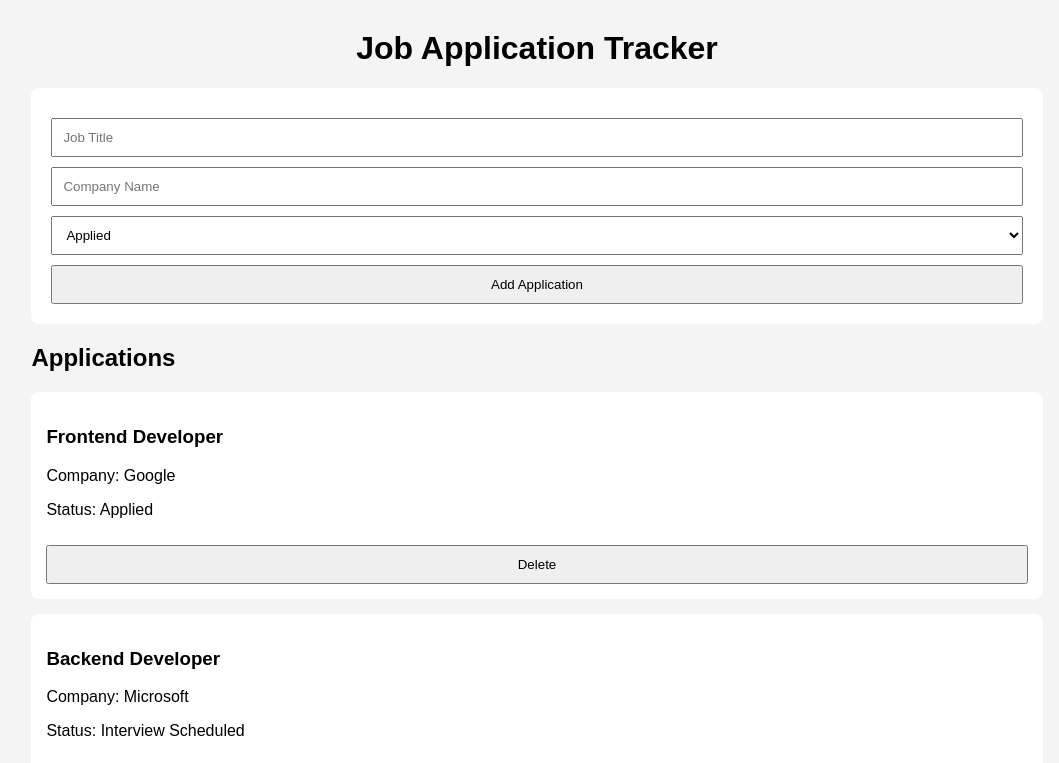
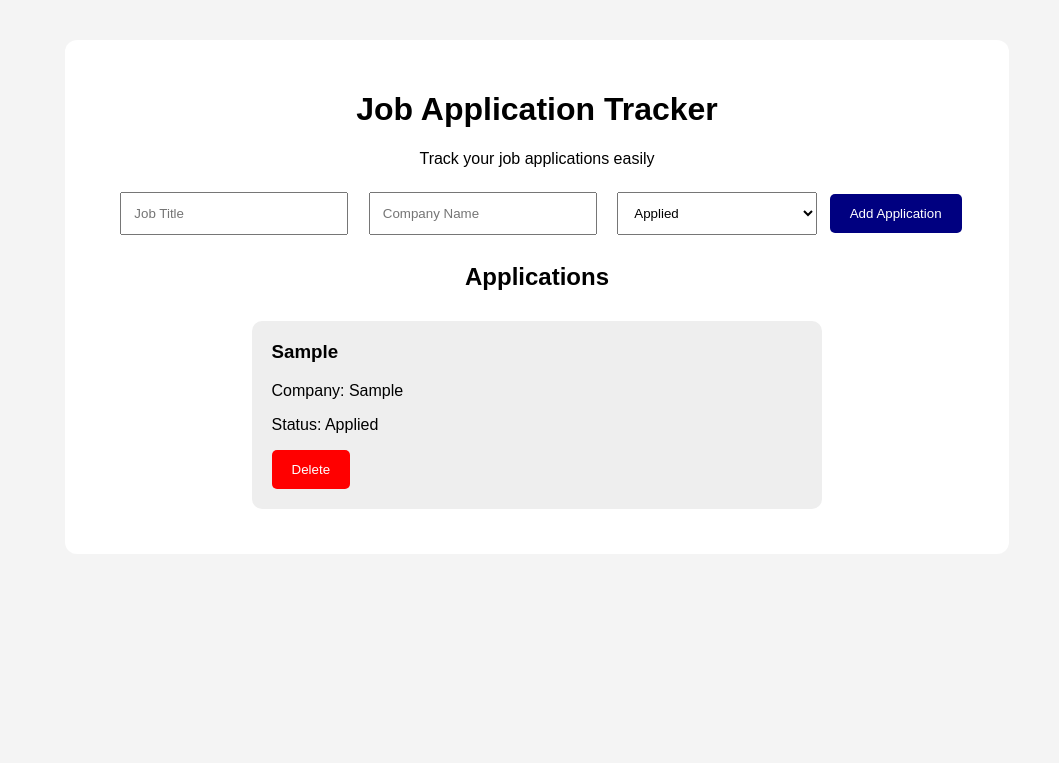
Before and after one commit to Bhoomikagupta61/Job-Tracker, a plain HTML site: page index.html in a window 1280 px wide. Both pictures are taken after typing "Sample", "Sample" into the empty fields and a click on the button "Add Application". Shown: the top 763 px of the page, without its empty margins (103-1162 px from the left). Drawn offline with Linux system fonts and the light colour scheme.

Commit message:
Added job tracker functionality and UI improvements

```diff
--- a/index.html
+++ b/index.html
@@ -1,19 +1,26 @@
 <!DOCTYPE html>
 <html>
+
 <head>
     <title>Job Application Tracker</title>
     <link rel="stylesheet" href="style.css">
 </head>
+
 <body>
 
 <div class="container">
 
     <h1>Job Application Tracker</h1>
 
+    <p>Track your job applications easily</p>
+
+
     <div class="form-container">
+
         <input type="text" id="jobTitle" placeholder="Job Title">
 
         <input type="text" id="companyName" placeholder="Company Name">
+
 
         <select id="jobStatus">
             <option>Applied</option>
@@ -22,32 +29,25 @@
             <option>Offer Received</option>
         </select>
 
+
         <button id="addBtn">Add Application</button>
+
     </div>
+
 
     <h2>Applications</h2>
 
+
     <div id="applications">
-
-            <div class="job-card">
-                <h3>Frontend Developer</h3>
-                <p>Company: Google</p>
-                <p>Status: Applied</p>
-                <button class="delete-btn">Delete</button>
-            </div>
-
-            <div class="job-card">
-                <h3>Backend Developer</h3>
-                <p>Company: Microsoft</p>
-                <p>Status: Interview Scheduled</p>
-                <button class="delete-btn">Delete</button>
-            </div>
 
     </div>
 
+
 </div>
+
 
 <script src="script.js"></script>
 
 </body>
+
 </html>
--- a/script.js
+++ b/script.js
@@ -1,4 +1,10 @@
 const addBtn = document.getElementById("addBtn");
+const applications = document.getElementById("applications");
+
+let jobs = JSON.parse(localStorage.getItem("jobs")) || [];
+
+displayJobs();
+
 
 addBtn.addEventListener("click", function () {
 
@@ -6,40 +12,72 @@ addBtn.addEventListener("click", function () {
     const companyName = document.getElementById("companyName").value;
     const jobStatus = document.getElementById("jobStatus").value;
 
-    if (jobTitle.trim() === "" || companyName.trim() === "") {
+
+    if(jobTitle === "" || companyName === "") {
         alert("Please fill all fields");
         return;
     }
 
-    const applications = document.getElementById("applications");
 
-    const newCard = document.createElement("div");
-    newCard.classList.add("job-card");
+    const job = {
+        title: jobTitle,
+        company: companyName,
+        status: jobStatus
+    };
 
-    newCard.innerHTML = `
-        <h3>${jobTitle}</h3>
-        <p>Company: ${companyName}</p>
-        <p>Status: ${jobStatus}</p>
-        <button class="delete-btn">Delete</button>
-    `;
 
-    applications.appendChild(newCard);
+    jobs.push(job);
 
-    const deleteBtn = newCard.querySelector(".delete-btn");
 
-    deleteBtn.addEventListener("click", function () {
-        newCard.remove();
-    });
+    localStorage.setItem("jobs", JSON.stringify(jobs));
+
+
+    displayJobs();
+
 
     document.getElementById("jobTitle").value = "";
     document.getElementById("companyName").value = "";
-    document.getElementById("jobStatus").value = "Applied";
+
 });
 
-const existingDeleteButtons = document.querySelectorAll(".delete-btn");
 
-for (const button of existingDeleteButtons) {
-    button.addEventListener("click", function () {
-        button.parentElement.remove();
+
+function displayJobs(){
+
+    applications.innerHTML = "";
+
+
+    jobs.forEach(function(job, index){
+
+
+        const card = document.createElement("div");
+
+        card.classList.add("job-card");
+
+
+        card.innerHTML = `
+            <h3>${job.title}</h3>
+            <p>Company: ${job.company}</p>
+            <p>Status: ${job.status}</p>
+            <button class="delete-btn">Delete</button>
+        `;
+
+
+        applications.appendChild(card);
+
+
+
+        card.querySelector(".delete-btn").addEventListener("click", function(){
+
+            jobs.splice(index,1);
+
+            localStorage.setItem("jobs", JSON.stringify(jobs));
+
+            displayJobs();
+
+        });
+
+
     });
+
 }
--- a/style.css
+++ b/style.css
@@ -1,40 +1,76 @@
-
 body {
     background-color: #f4f4f4;
     font-family: Arial, sans-serif;
 }
 
+
 .container {
-    width: 80%;
-    margin: 30px auto;
+    width: 70%;
+    margin: 40px auto;
+    background: white;
+    padding: 30px;
+    text-align: center;
+    border-radius: 12px;
 }
 
-h1 {
-    text-align: center;
+
+.form-container input,
+.form-container select {
+
+    padding: 12px;
+    margin: 8px;
+    width: 200px;
+
 }
 
-.job-card {
-    background-color: white;
-    padding: 15px;
-    margin-top: 15px;
-    border-radius: 8px;
-}
-.form-container {
-    background-color: white;
-    padding: 20px;
-    border-radius: 8px;
-    margin-bottom: 20px;
+
+button {
+
+    padding: 12px 20px;
+    border: none;
+    background-color: navy;
+    color: white;
+    border-radius: 5px;
+    cursor: pointer;
+
 }
 
-input,
-select,
-button {
-    width: 100%;
-    padding: 10px;
-    margin-top: 10px;
-    box-sizing: border-box;
+
+button:hover {
+
+    opacity: 0.8;
+
 }
 
-button {
-    cursor: pointer;
+
+#applications {
+
+    margin-top: 30px;
+
 }
+
+
+.job-card {
+
+    background: #eeeeee;
+    padding: 20px;
+    margin: 15px auto;
+    width: 60%;
+    border-radius: 10px;
+    text-align: left;
+
+}
+
+
+.job-card h3 {
+
+    margin-top: 0;
+
+}
+
+
+.delete-btn {
+
+    background-color: red;
+
+}
```
Lines whose indentation alone changed are shown as unchanged.
